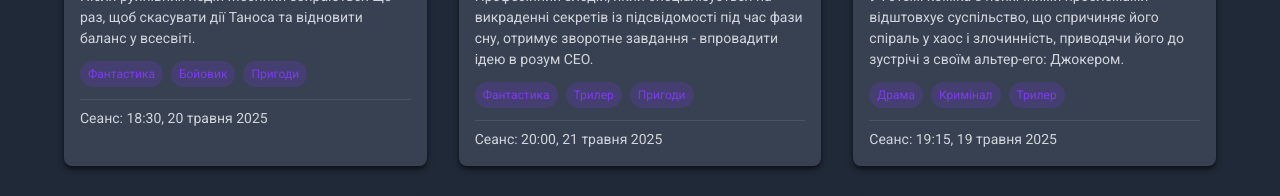
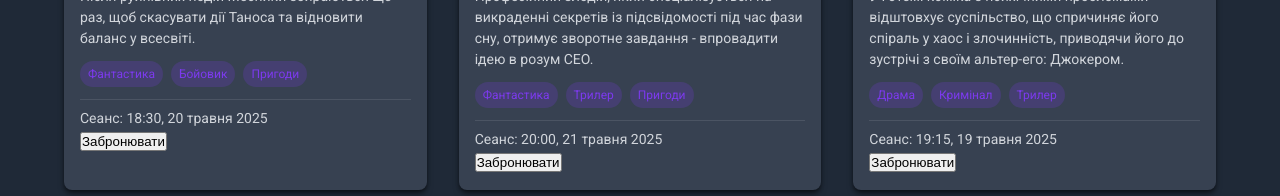
Before and after one commit to SvitlanaTurych/Web-project, a React (Vite) app: page / in a window 1280 px wide. Shown: the part 1020-1216 px from the top of the page. Built offline with nearby package versions, Linux system fonts and the light colour scheme; grey boxes are pictures that could not be loaded; the HTML template or start-up script is replaced by a standard one.

Commit message:
added button for boocking

```diff
--- a/src/components/MovieCard.jsx
+++ b/src/components/MovieCard.jsx
@@ -1,4 +1,4 @@
-function MovieCard({ movie }) {
+function MovieCard({ movie, onNavigateToBooking }) {
   return (
 <div className="card">
   <div className="poster-wrapper">
@@ -15,8 +15,9 @@ function MovieCard({ movie }) {
       ))}
     </div>
     <p className="showtime">Сеанс: {movie.showtime}</p>
+    <button className="booking-button" onClick={() => onNavigateToBooking(movie.id)}>Забронювати</button>
+   </div>
   </div>
-        </div>
   );
 }
 
```
